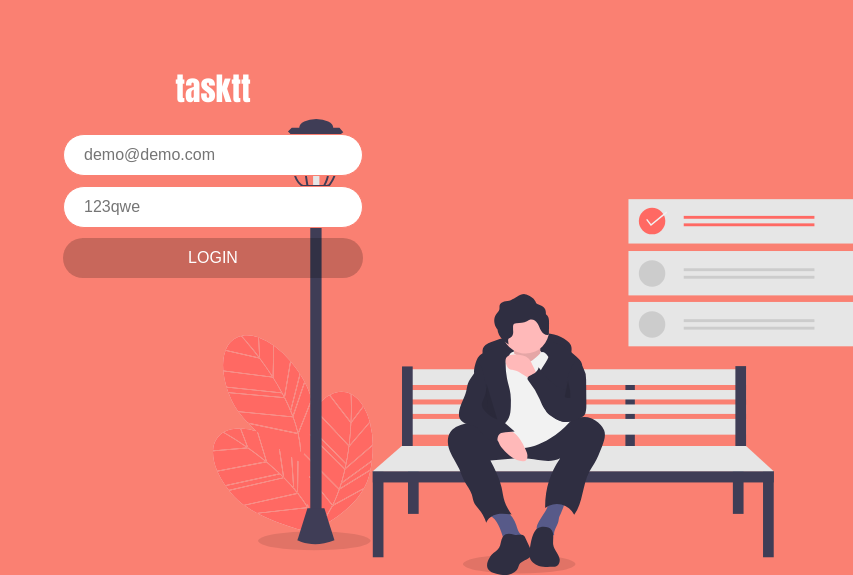
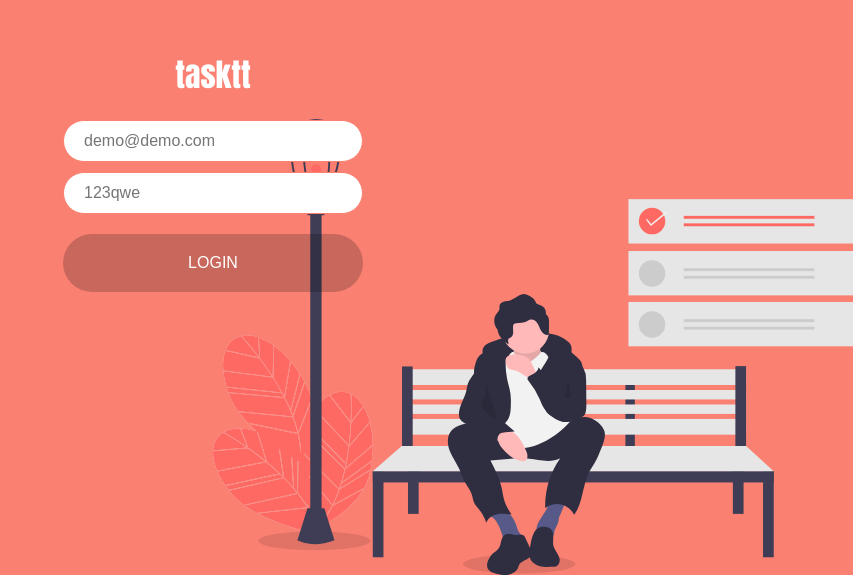
Before and after one commit to cbfn/tasktt, a React (Create React App) app: page /login in a window 1280 px wide. Shown: the part 225-800 px from the top of the page, without its empty margins (427-1280 px from the left). Built offline with nearby package versions, Linux system fonts and the light colour scheme; no server answers; what firestorter would draw is missing.

Commit message:
Change login button size

```diff
--- a/src/App.css
+++ b/src/App.css
@@ -204,8 +204,9 @@ main .counter .task-timer {
   background: rgba(0, 0, 0, 0.2);
   color: white;
   text-transform: uppercase;
-  height: 40px;
+  padding: 20px;
   font-size: 16px;
+  margin-top: 10px;
   border: none;
 }
 
```
